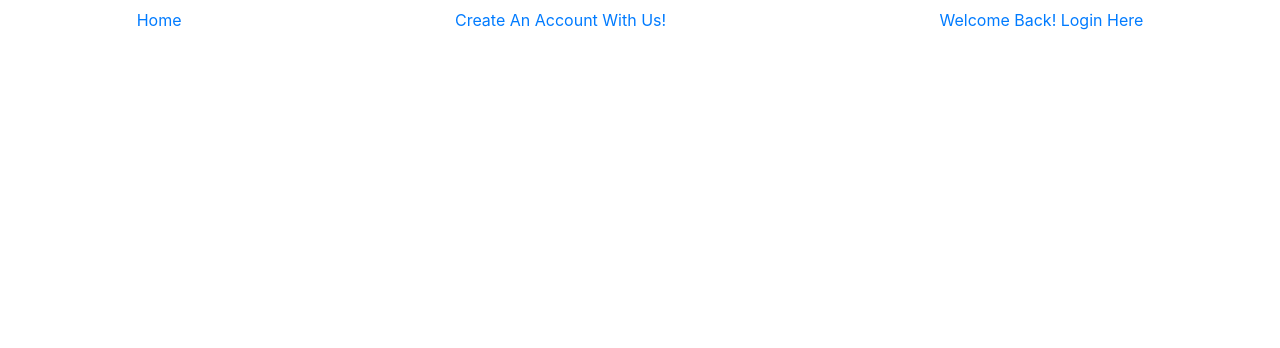
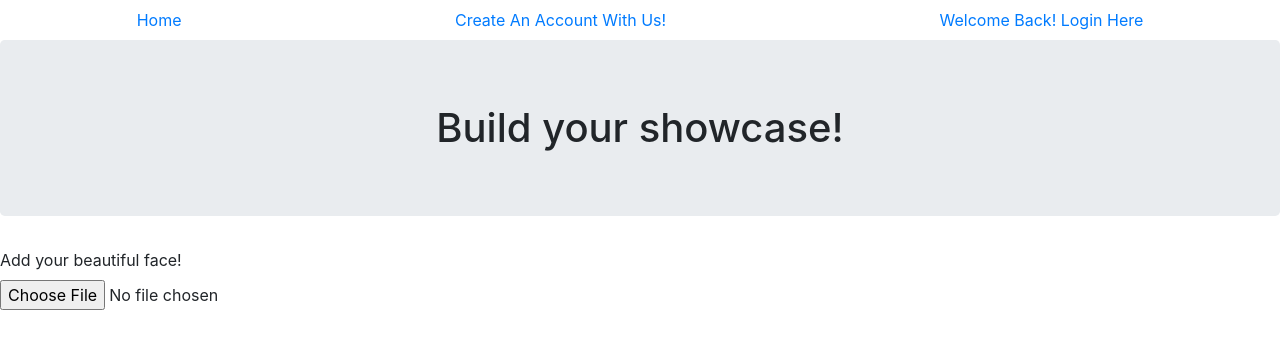
Before and after one commit to Vaughnsmcp/PenPals, a React (Create React App) app in the folder client/: page /portfolio in a window 1280 px wide. Shown: the top 348 px of the page. Built offline with nearby package versions, Linux system fonts and the light colour scheme.

Commit message:
idiot check

```diff
--- a/client/src/App.js
+++ b/client/src/App.js
@@ -4,6 +4,7 @@ import Homepage from "./pages/Homepage";
 import NavBar from './components/NavBar';
 import SignUp from './pages/SignUp';
 import Login from './pages/Login';
+import Portfolio from './pages/Portfolio';
 import { Route, Switch, BrowserRouter as Router } from 'react-router-dom';
 
 function App() {
@@ -15,6 +16,7 @@ function App() {
         <Route exact path="/" component={Homepage}/>
         <Route exact path="/signup" component={SignUp}/>
         <Route exact path="/login" component={Login}/>
+        <Route exact path="/portfolio" component={Portfolio}/>
       </Switch>
     </div>
     </Router>
--- /dev/null
+++ b/client/src/pages/Portfolio.js
@@ -0,0 +1,20 @@
+import React from "react";
+import Wrapper from "../components/Wrapper";
+import Header from "../components/Header";
+
+function Portfolio() {
+    return (
+        <>
+            <Header message="Build your showcase!" />
+            <Wrapper>
+                <form>
+                    <div class="form-group">
+                        <label for="exampleFormControlFile1">Add your beautiful face!</label>
+                        <input type="file" class="form-control-file" id="exampleFormControlFile1"></input>
+                    </div>
+                </form>
+            </Wrapper>
+        </>
+    );
+}
+export default Portfolio;
--- a/client/src/pages/SignUp.js
+++ b/client/src/pages/SignUp.js
@@ -2,13 +2,14 @@
  import Form from '../components/Form';
  import Header from '../components/Header';
 
- function SignUp() {
-
+ function SignUp(props) {
+    console.log(props);
      return (
          <>
          <Header message={"Sign-Up!"}/>
 
-     <Form/>
+     <Form history={props.history}/>
+
      </>
      );
  }
```
Also changed, not shown: 1 other file (tests, documents, lock files or other folders).
